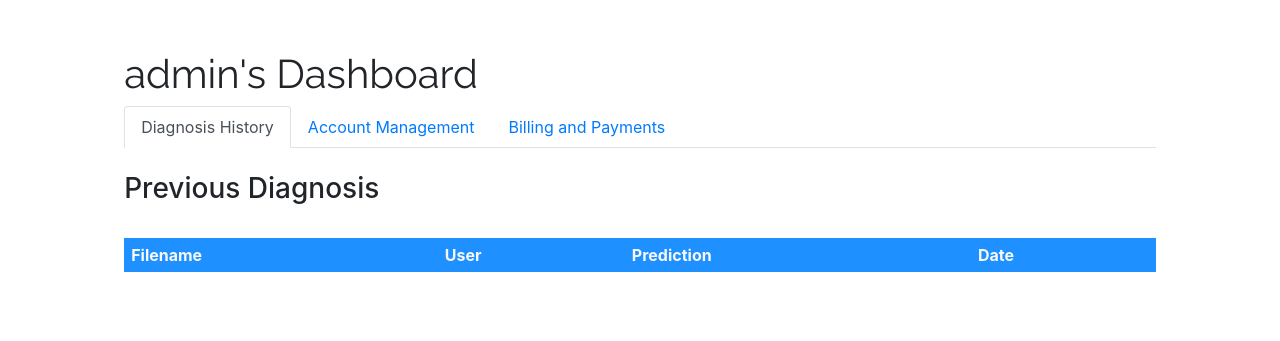
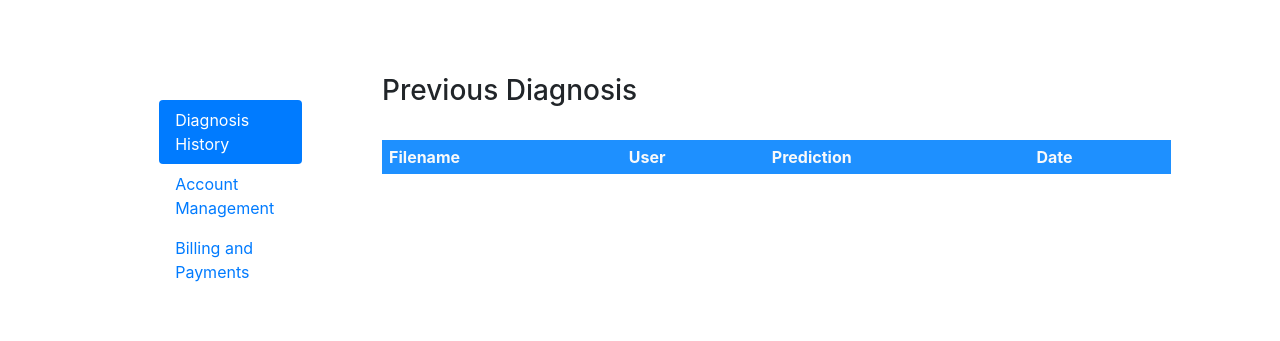
Before and after one commit to golu360/Final, a Django app: page /account in a window 1280 px wide. Shown: the part 72-413 px from the top of the page. Run offline with Django 3.2, Linux system fonts and the light colour scheme; a user stored in the database is signed in; data comes from the database, SQL or seed files in the repository; lists and menus that the app fills with data are empty; some libraries are stand-ins or nearby versions.

Commit message:
My accounts file changed

```diff
--- a/templates/my_account.html
+++ b/templates/my_account.html
@@ -1,4 +1,6 @@
 {%extends 'base.html'%}
+
+
 
 {%block title%}
 
@@ -9,30 +11,29 @@
 
 {%block content%}
 
-<div class='container-fluid'>
 
-	<h1>{{user.username}}'s Dashboard</h1>
-
-<ul class='nav nav-tabs ' role='tablist'>
-	<li class='nav-item' >
-		<a class='nav-link active' data-toggle='tab' href='#history'>Diagnosis History</a>
+<div class="row">
+	<div class='col-3'  >
+		<ul class='nav flex-column nav-pills' id='tabs' role='tablist' aria-orientation='vertical' style='margin :50px;'>
+			<li class='nav-item' >
+		<a class='nav-link active' data-toggle='pill' href='#history'>Diagnosis History</a>
 	</li>
 
 	<li class='nav-item' >
-		<a class='nav-link ' data-toggle='tab' href='#account'> Account Management</a>
+		<a class='nav-link ' data-toggle='pill' href='#account'> Account Management</a>
 	</li>
 
 	<li class='nav-item' >
-		<a class='nav-link ' data-toggle='tab' href='#billing'>Billing and Payments</a>
+		<a class='nav-link ' data-toggle='pill' href='#billing'>Billing and Payments</a>
 	</li>
+		</ul>
+	</div>
 
 
+<div class='col-9'>
+	<div class='tab-content'>
 
-</ul>
-
-<div class='tab-content '>
-
-	<div class='  tab-pane active ' id='history'>
+	<div class='tab-pane active ' id='history'>
 		<br>
 		<h3>Previous Diagnosis</h3>
 		<br>
```
